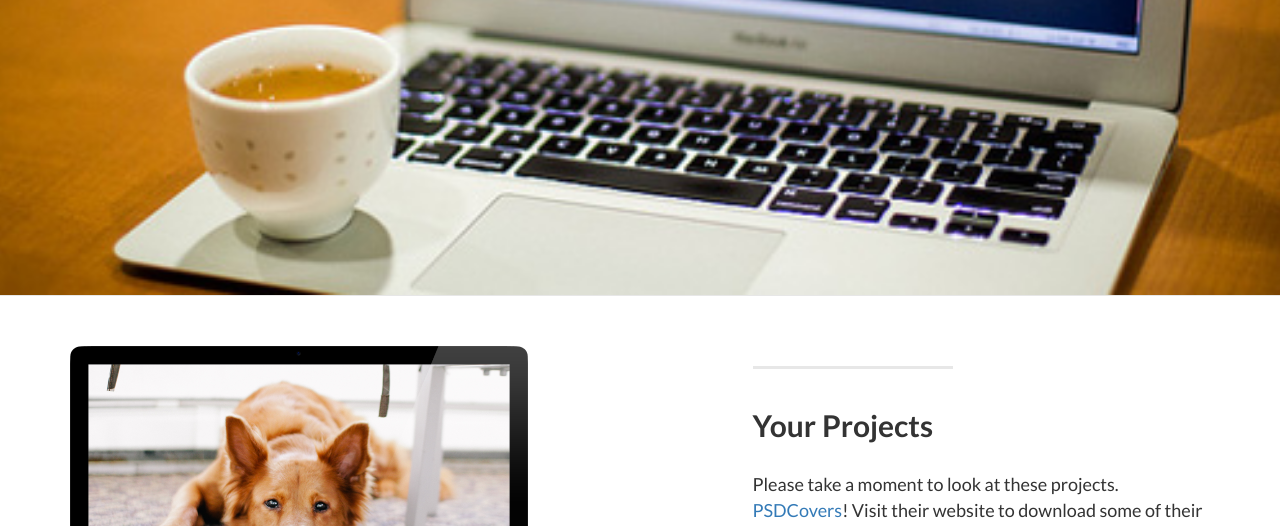
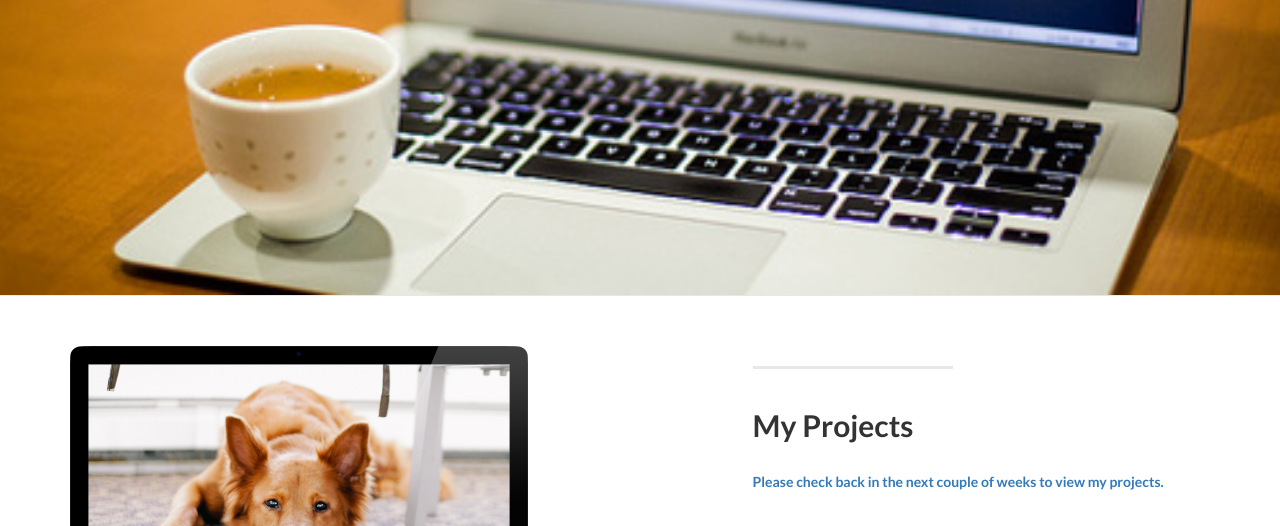
Before and after one commit to ChipMorris10/portfolio, a plain HTML site: page index.html in a window 1280 px wide. Shown: the part 426-952 px from the top of the page. Drawn offline with Linux system fonts and the light colour scheme.

Commit message:
updating profile

```diff
--- a/index.html
+++ b/index.html
@@ -90,8 +90,9 @@
                 <div class="col-lg-5 col-lg-offset-1 col-sm-push-6  col-sm-6">
                     <hr class="section-heading-spacer">
                     <div class="clearfix"></div>
-                    <h2 class="section-heading">Your Projects<br></h2>
-                    <p class="lead">Please take a moment to look at these projects. <a target="_blank" href="http://www.psdcovers.com/">PSDCovers</a>! Visit their website to download some of their awesome, free photoshop actions!</p>
+                    <h2 class="section-heading">My Projects<br></h2>
+                    <a>Please check back in the next couple of weeks to view my projects.</a>
+                    <!-- <p class="lead">Please take a moment to look at these projects. <a target="_blank" href="http://www.psdcovers.com/">PSDCovers</a>Please come back to my site in the next couple of weeks to view my projects.</p> -->
                 </div>
                 <div class="col-lg-5 col-sm-pull-6  col-sm-6">
                     <img class="img-responsive" src="img/dog.png" alt="">
```
